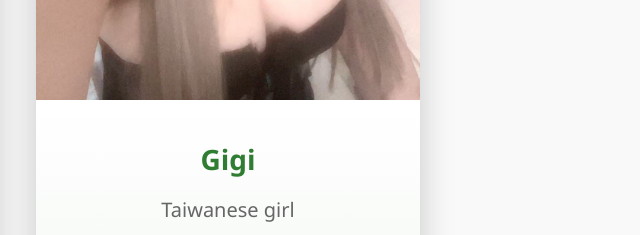
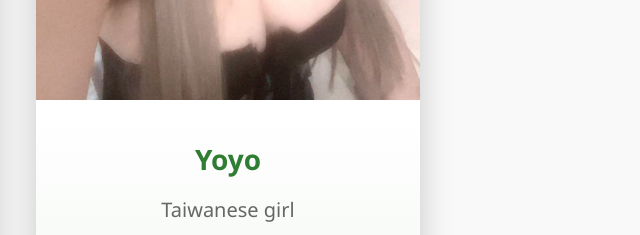
Before and after one commit to liuy-111/bestonespa, a plain HTML site: page page_1.html in a window 1280 px wide. Shown: the part 3380-3615 px from the top of the page, 412-1052 px from the left. Drawn offline with Linux system fonts and the light colour scheme.

Commit message:
Update page_1.html

```diff
--- a/page_1.html
+++ b/page_1.html
@@ -804,7 +804,7 @@ a[href^="tel:"] {
                         <img src="image11.jpg" alt="Kelly" class="girl-img">
                     </a>
                     <div class="girl-info">
-                        <h3 class="girl-name">Gigi</h3>
+                        <h3 class="girl-name">Yoyo</h3>
                         <p class="girl-origin">Taiwanese girl</p>
                         <p class="girl-available">Available</p>
                     </div>
```
